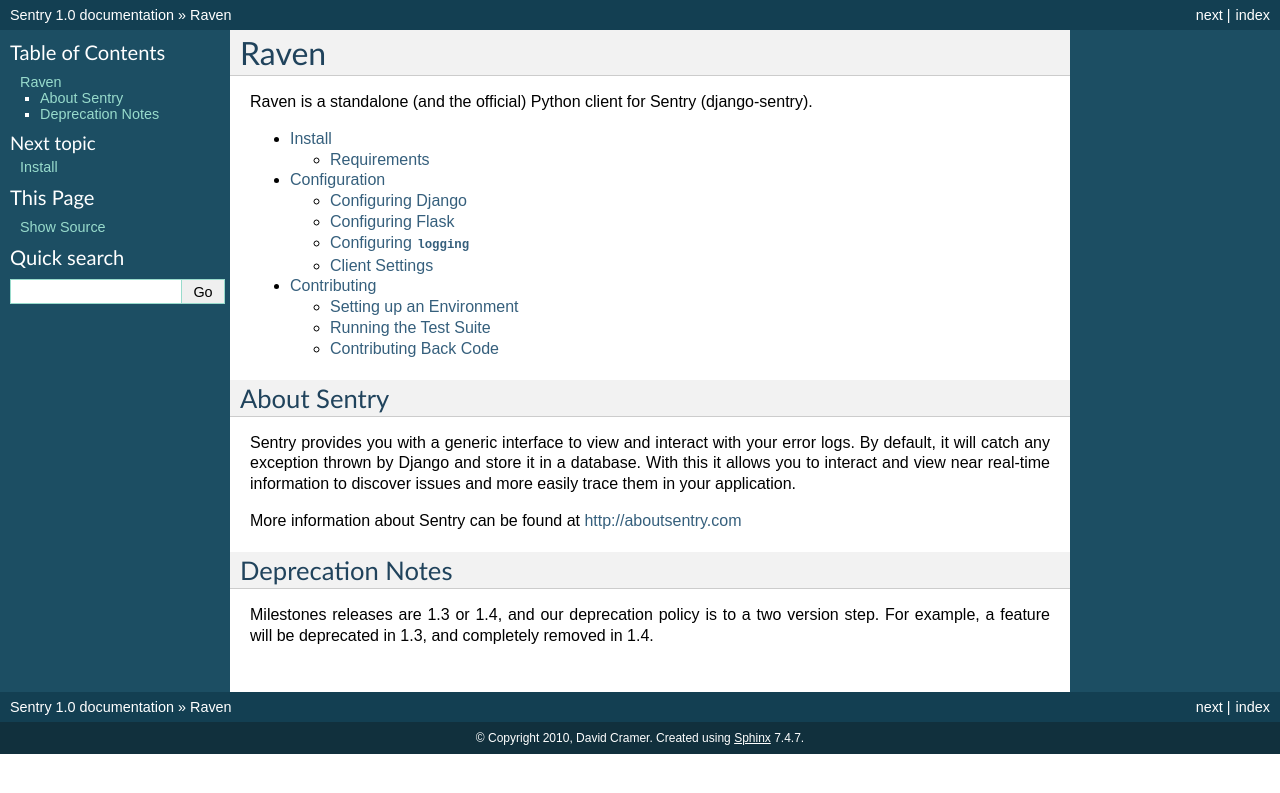
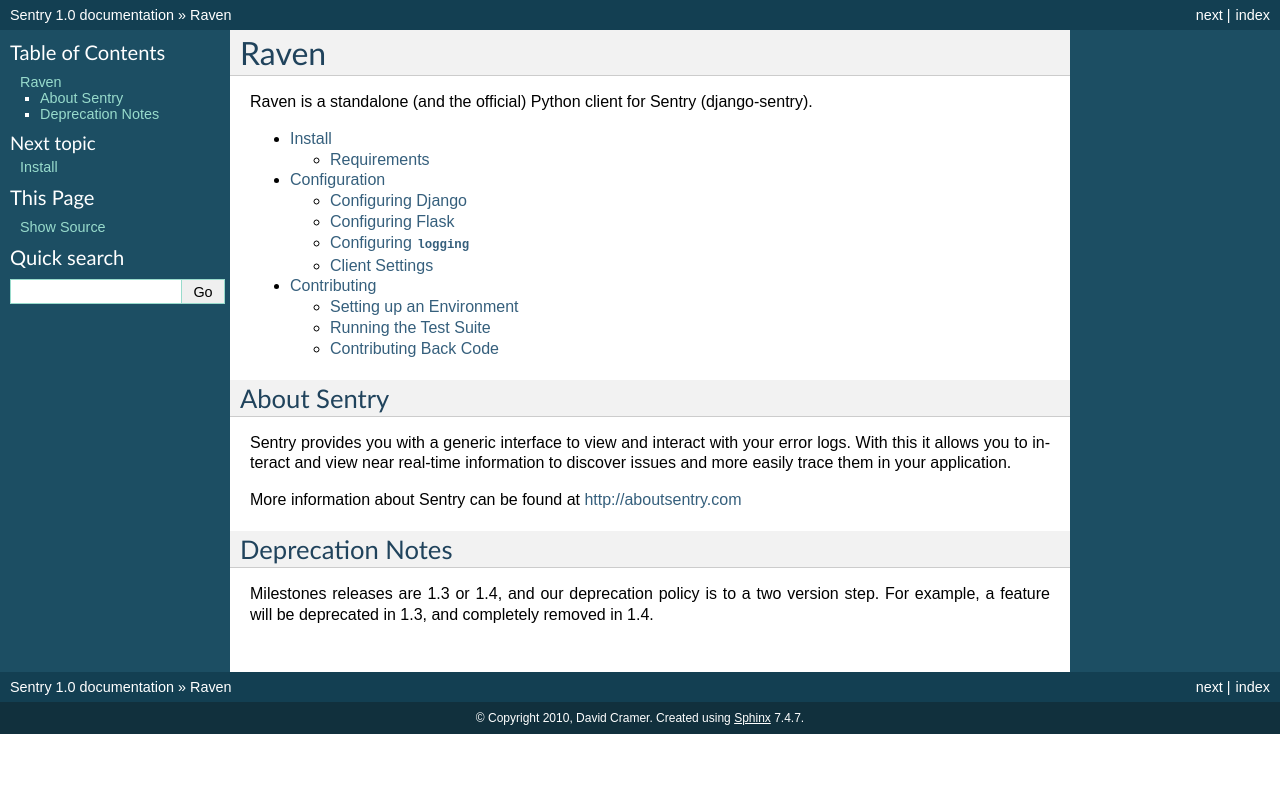
Before and after one commit to JohnFredok/apm-agent-python, a Sphinx documentation site: the page built from docs/index.rst, in a window 1280 px wide. Shown: the top 793 px of the page. Built offline with Sphinx 7.4.7, drawn with Linux system fonts in a browser that asks for light colours; pages that are not in the unit, such as notebooks, are missing from menus.

Commit message:
update about sentry/doc url

```diff
--- a/README.rst
+++ b/README.rst
@@ -11,10 +11,8 @@
 About Sentry
 ------------
 
-Sentry provides you with a generic interface to view and interact with your error logs. By
-default, it will catch any exception thrown by Django and store it in a database. With this
+Sentry provides you with a generic interface to view and interact with your error logs. With this
 it allows you to interact and view near real-time information to discover issues and more
 easily trace them in your application.
 
-
-Docs: http://readthedocs.org/docs/sentry/en/latest/index.html
+Docs: http://raven.rtfd.org
--- a/docs/index.rst
+++ b/docs/index.rst
@@ -13,8 +13,7 @@
 About Sentry
 ------------
 
-Sentry provides you with a generic interface to view and interact with your error logs. By
-default, it will catch any exception thrown by Django and store it in a database. With this
+Sentry provides you with a generic interface to view and interact with your error logs. With this
 it allows you to interact and view near real-time information to discover issues and more
 easily trace them in your application.
 
```
